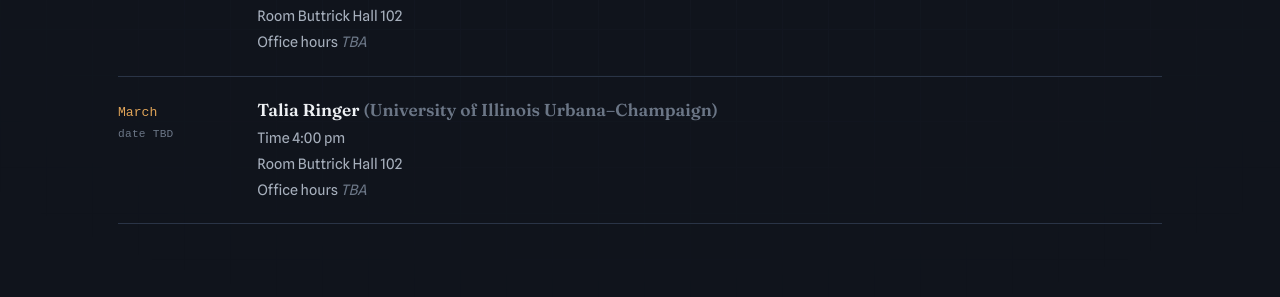
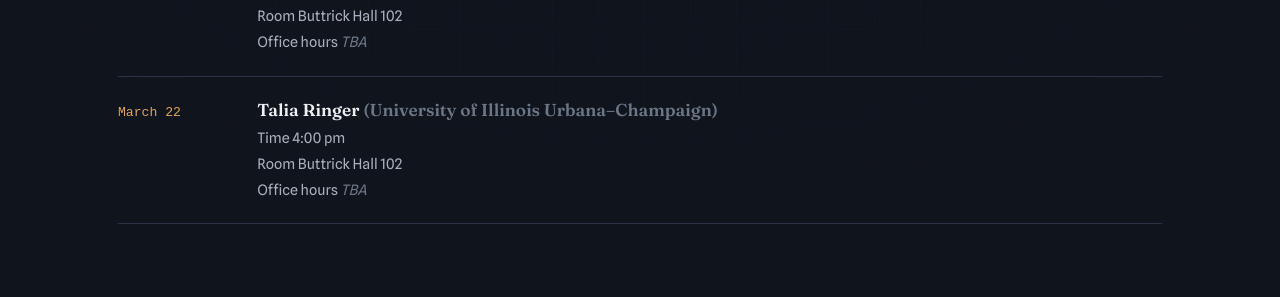
Before and after one commit to kkapulkin/kkapulkin.github.io, a Jekyll site: the page frontiers.html, which Jekyll copies as it is, in a window 1280 px wide and 900 px high, scrolled down 1517 px. Shown: the part 155-452 px from the top of the window. Built offline with Jekyll 4.4.1, drawn with Linux system fonts in a browser that asks for light colours; some web fonts are replaced.

Commit message:
Set Talia Ringer's Frontiers talk date to March 22
Co-Authored-By: Claude Opus 5.5 <noreply@anthropic.com>

```diff
--- a/frontiers.html
+++ b/frontiers.html
@@ -177,7 +177,7 @@
       </div>
 
       <div class="pub talk">
-        <span class="yr">March<br><span class="talk-flag">date TBD</span></span>
+        <span class="yr">March 22</span>
         <div class="body">
           <h3>Talia Ringer <span style="color:var(--chalk-faint)">(University of Illinois Urbana–Champaign)</span></h3>
           <p class="meta">Time 4:00 pm</p>
```
